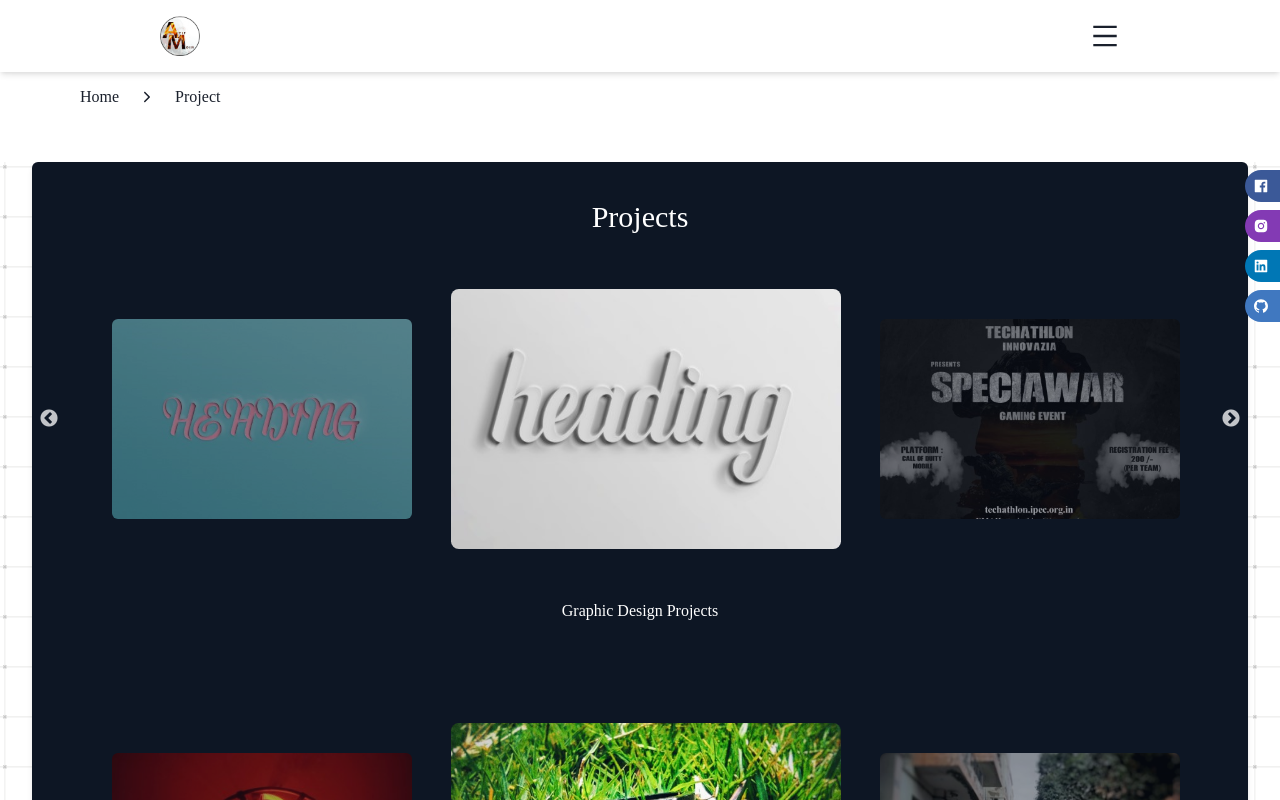
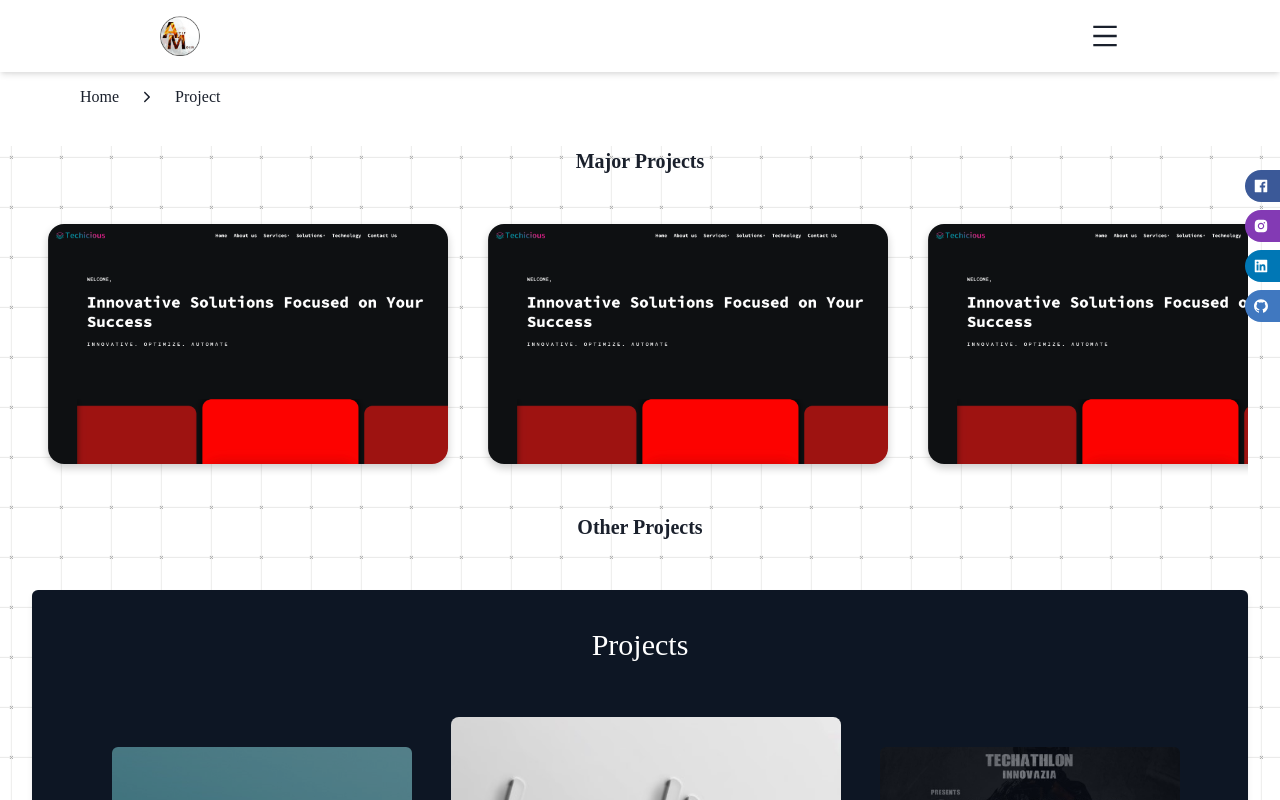
Before and after one commit to Atifmoin19/Portfolio, a React (Create React App) app: page /Portfolio/Project in a window 1280 px wide. Shown: the top 800 px of the page. Built offline with nearby package versions, Linux system fonts and the light colour scheme.

Commit message:
webd projects

```diff
--- /dev/null
+++ b/src/Components/Common/Card/index.jsx
@@ -0,0 +1,66 @@
+import { Box, Button, Text } from "@chakra-ui/react";
+import React from "react";
+import { IoMdArrowDropright } from "react-icons/io";
+import { useNavigate } from "react-router-dom";
+
+const CardFlip = (props) => {
+  const { title, imgsrc, discription, link } = props;
+
+  const handelLinkClick = () => {
+    window.open(link);
+  };
+  return (
+    <>
+      <Box
+        cursor={"pointer"}
+        className="outerbox"
+        position={"relative"}
+        minW={"25rem"}
+        h="15rem"
+        bg="transparent"
+        rounded="2xl"
+      >
+        <Box className="innerflip" rounded="2xl">
+          <Box
+            className="commonflip"
+            rounded="2xl"
+            bgImage={imgsrc}
+            backgroundSize="cover"
+            display={"flex"}
+            justifyContent="center"
+            alignItems={"center"}
+          ></Box>
+          <Box
+            className="commonflip"
+            rounded="2xl"
+            backgroundSize="cover"
+            display={"flex"}
+            flexDirection="column"
+            bg="#fff"
+            justifyContent="center"
+            alignItems={"center"}
+            overflow="hidden"
+            transform="rotateY(180deg)"
+          >
+            <Text fontWeight="bold" my={"1rem"}>
+              {title}
+            </Text>
+            <Text fontSize={"sm"}>{discription}</Text>
+            <Box fontSize={"sm"} my="1rem">
+              <Button
+                colorScheme={"primary"}
+                onClick={() => {
+                  handelLinkClick();
+                }}
+              >
+                Link <IoMdArrowDropright />{" "}
+              </Button>
+            </Box>
+          </Box>
+        </Box>
+      </Box>
+    </>
+  );
+};
+
+export default CardFlip;
--- a/src/Components/Projects/WebDev/Index.jsx
+++ b/src/Components/Projects/WebDev/Index.jsx
@@ -1,114 +1,74 @@
 import { Box, Flex, Text } from "@chakra-ui/react";
 import React from "react";
-import Slider from "react-slick";
-import "slick-carousel/slick/slick.css";
-import "slick-carousel/slick/slick-theme.css";
-import img1 from "../../../Assets/p1.jpg";
-import img2 from "../../../Assets/p2.jpg";
-import img3 from "../../../Assets/p3.jpg";
-import img4 from "../../../Assets/p4.jpg";
-import img5 from "../../../Assets/p5.jpg";
-import img6 from "../../../Assets/p7.png";
-import img7 from "../../../Assets/p8.png";
-import img8 from "../../../Assets/p9.png";
-
-const cardsData = [
-  { image: img1 },
-  { image: img2 },
-  { image: img3 },
-  { image: img4 },
-  { image: img5 },
-  { image: img6 },
-  { image: img7 },
-  { image: img8 },
-];
+import CardFlip from "../../Common/Card";
+import p1 from "../../../Assets/Webprojects/p1.png";
 
 const WebDProjects = () => {
-  var settings = {
-    infinite: true,
-    slidesToShow: 3,
-    slidesToScroll: 1,
-    autoplay: true,
-    centerMode: true,
-    centerPadding: "0px",
-    speed: 2000,
-    autoplaySpeed: 3000,
-    pauseOnHover: true,
-    useTransform: true,
-    responsive: [
+  const flipcardData = [
     {
-        breakpoint: 1200,
-        settings: {
-          centerMode: true,
-          centerPadding: "-100px",
-          slidesToShow: 3,
-        },
+      src: p1,
+      title: "Techicious",
+      discription: "A Freelancing Project (Work under Process.)",
+      link: "https://techicious.github.io/Techicious-Web/",
     },
     {
-        breakpoint: 950,
-        settings: {
-          centerPadding: "100px",
-          slidesToShow: 1,
-        },
+      src: p1,
+      title: "Techicious",
+      discription: "A Freelancing Project",
+      link: "https://techicious.github.io/Techicious-Web/",
     },
     {
-        breakpoint: 620,
-        settings: {
-          centerPadding: "50px",
-          slidesToShow: 1,
-        },
+      src: p1,
+      title: "Techicious",
+      discription: "A Freelancing Project",
+      link: "https://techicious.github.io/Techicious-Web/",
     },
     {
-        breakpoint: 470,
-        settings: {
-          centerPadding: "0px",
-          slidesToShow: 1,
+      src: p1,
+      title: "Techicious",
+      discription: "A Freelancing Project",
+      link: "https://techicious.github.io/Techicious-Web/",
     },
+    {
+      src: p1,
+      title: "Techicious",
+      discription: "A Freelancing Project",
+      link: "https://techicious.github.io/Techicious-Web/",
     },
-    ],
-  };
+  ];
   return (
     <>
-      <Box className="slidershadow">
-        <Slider {...settings}>
-          {cardsData.map((item, index) => {
+      <Box w={"100%"}>
+        <Text
+          my={"2rem"}
+          textAlign={"center"}
+          fontWeight="bold"
+          fontSize={"xl"}
+        >
+          Major Projects
+        </Text>
+        <Flex minW={"100%"} p={"1rem"} my={"2rem"} gap="10" overflow="scroll">
+          {flipcardData.map((item, index) => {
             return (
-              <Box key={index}>
-                <Flex
-                  justifyContent={"center"}
-                  alignItems={"center"}
-                  overflow="hidden"
-                  my={"5rem"}
-                  mx={"3rem"}
-                  zIndex="1"
-                  opacity={0.6}
-                  rounded="md"
-                  width={{
-                    lg: "300px",
-                    md: "300px",
-                    sm: "300px",
-                    xs: "200px",
-                  }}
-                  height={{
-                    lg: "200px",
-                    md: "200px",
-                    sm: "200px",
-                    xs: "120px",
-                  }}
-                  className="Services_card"
-                >
-                  <img
-                    width="100%"
-                    object-position="center"
-                    src={item.image}
-                    alt={"image"}
+              <CardFlip
+                key={index}
+                imgsrc={item.src}
+                discription={item.discription}
+                title={item.title}
+                link={item.link}
               />
-                </Flex>
-              </Box>
             );
           })}
-        </Slider>
-        <Text textAlign={'center'} color='#fff'> Graphic Design Projects</Text>
+        </Flex>
+
+        <Text
+          my={"2rem"}
+          textAlign={"center"}
+          fontWeight="bold"
+          fontSize={"xl"}
+        >
+          Other Projects
+        </Text>
       </Box>
     </>
   );
--- a/src/Components/Projects/index.jsx
+++ b/src/Components/Projects/index.jsx
@@ -2,6 +2,7 @@ import { Flex, Text } from "@chakra-ui/react";
 import React from "react";
 import GraphicDProject from "./GraphicD";
 import PhotoGalery from "./PhotoGalery";
+import WebDProjects from "./WebDev/Index";
 
 const Projects = () => {
   window.scroll({
@@ -10,6 +11,8 @@ const Projects = () => {
     behavior: "smooth",
   });
   return (
+    <>
+      <WebDProjects />
       <Flex
         id="#project"
         justifyContent={"center"}
@@ -28,6 +31,7 @@ const Projects = () => {
         <GraphicDProject />
         <PhotoGalery />
       </Flex>
+    </>
   );
 };
 
--- a/src/index.css
+++ b/src/index.css
@@ -100,8 +100,31 @@
   z-index: -1;
   top: 0;
   left: 50%;
- transform: translate(-50%,-50%);
+  transform: translate(-50%, -50%);
   opacity: 0.1;
 
   position: absolute;
 }
+
+.outerbox {
+  perspective: 1000px;
+}
+.innerflip {
+  position: relative;
+  width: 100%;
+  height: 100%;
+  text-align: center;
+  transition: transform 0.6s;
+  transform-style: preserve-3d;
+  box-shadow: 0 4px 8px 0 rgba(0, 0, 0, 0.2);
+}
+.commonflip {
+  position: absolute;
+  width: 100%;
+  height: 100%;
+  -webkit-backface-visibility: hidden;
+  backface-visibility: hidden;
+}
+.outerbox:hover .innerflip {
+  transform: rotateY(180deg);
+}
```
Also changed, not shown: src/Assets/Webprojects/p1.png (added). Lines whose indentation alone changed are shown as unchanged.
